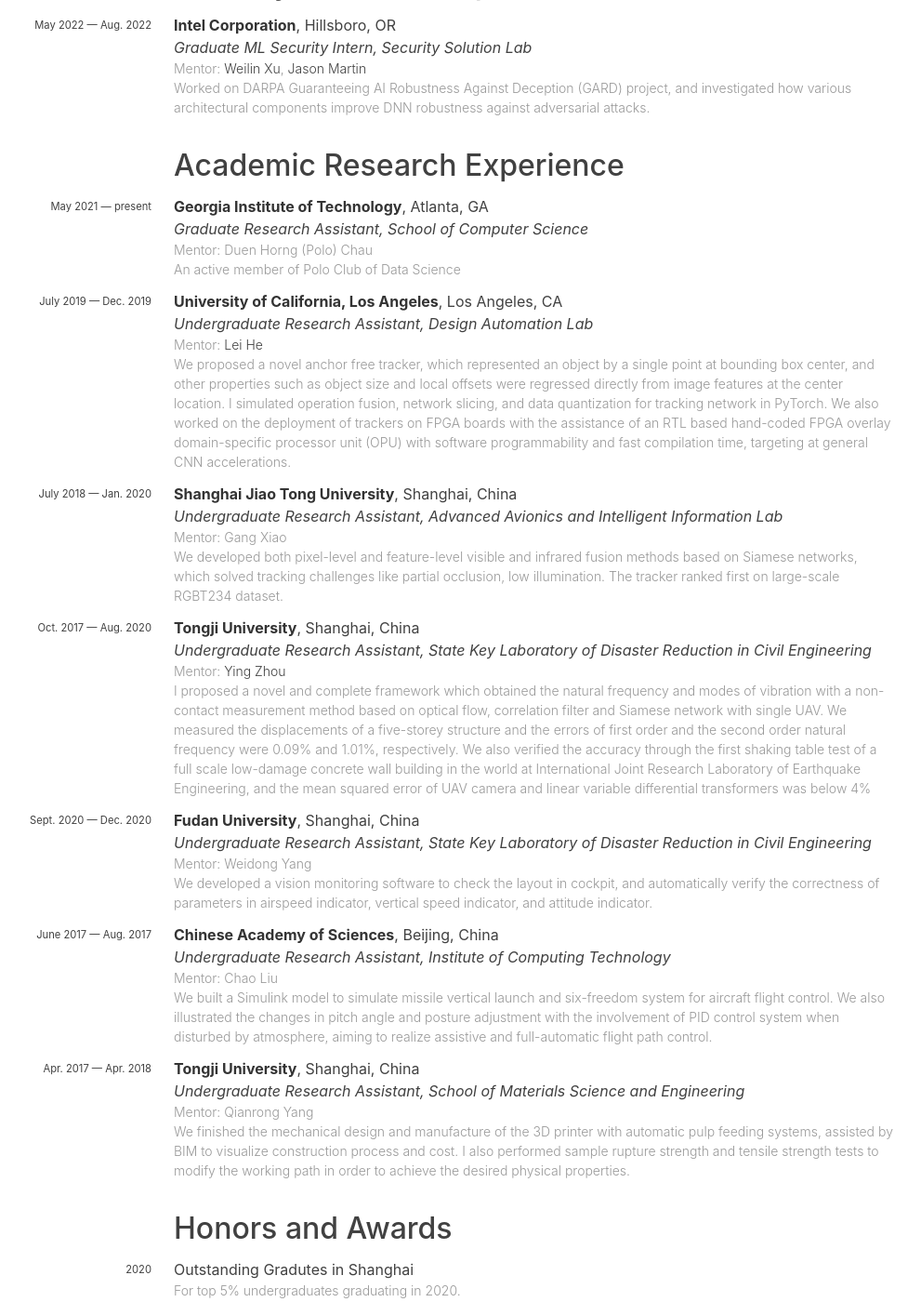
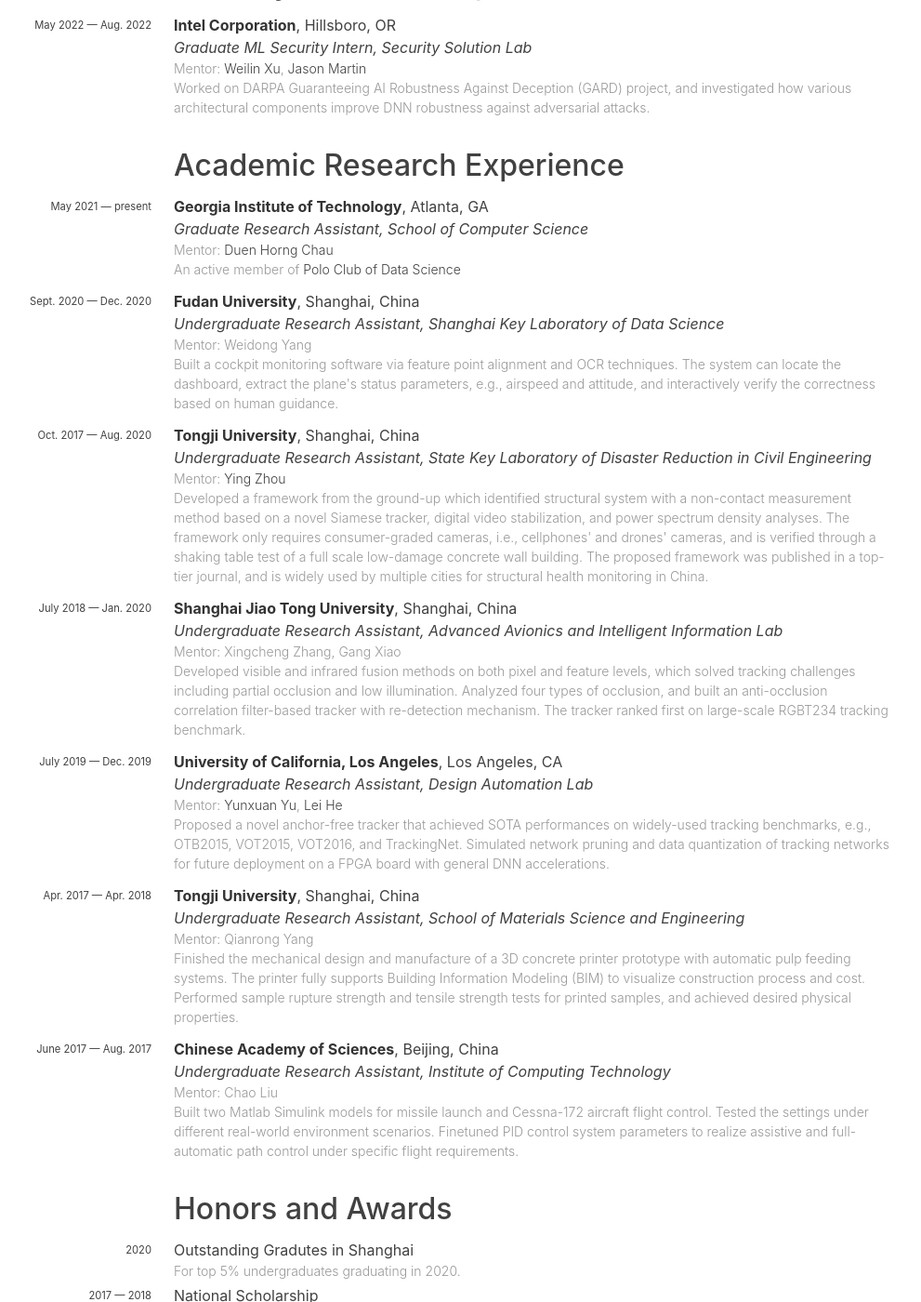
Before and after one commit to nemathahmed/temp_site2, a Jekyll site: the page built from cv.md, in a window 1280 px wide and 1400 px high, scrolled down 853 px. Shown: the whole window at 93% size, without its empty margins (145-1136 px from the left). Built offline with Jekyll 4.4.1, drawn with Linux system fonts in a browser that asks for light colours; nearby versions of some CDN libraries; some web fonts are replaced.

Commit message:
Update experience contents

```diff
--- a/_data/experiences.yaml
+++ b/_data/experiences.yaml
@@ -20,42 +20,24 @@
   year: "May 2021 —"
   year-extra: "present"
   mentors:
-    - Duen Horng (Polo) Chau
-  description: "An active member of Polo Club of Data Science"
+    - Duen Horng Chau
+  description: An active member of <a href="https://poloclub.github.io/">Polo Club of Data Science</a>
   institution-url: http://gatech.edu
-  group-url: https://poloclub.github.io/
+  group-url: https://www.scs.gatech.edu/
   type: academic
 
-- institution: University of California, Los Angeles
-  location: "Los Angeles, CA"
-  position: Undergraduate Research Assistant
-  group: Design Automation Lab
-  year: "July 2019 —"
-  year-extra: "Dec. 2019"
-  mentors:
-    - Lei He
-  description: "We proposed a novel anchor free tracker, which represented an object by a single point at bounding box center,
-  and other properties such as object size and local offsets were regressed directly from image features at the center location.
-  I simulated operation fusion, network slicing, and data quantization for tracking network in PyTorch. We also worked on
-  the deployment of trackers on FPGA boards with the assistance of an RTL based hand-coded FPGA overlay domain-specific processor unit (OPU)
-  with software programmability and fast compilation time, targeting at general CNN accelerations."
-  institution-url: https://www.ucla.edu/
-  group-url: http://eda.ee.ucla.edu/
-  type: academic
-
-- institution: Shanghai Jiao Tong University
+- institution: Fudan University
   location: "Shanghai, China"
   position: Undergraduate Research Assistant
-  group: Advanced Avionics and Intelligent Information Lab
-  year: "July 2018 —"
-  year-extra: "Jan. 2020"
+  group: Shanghai Key Laboratory of Data Science
+  year: "Sept. 2020 —"
+  year-extra: "Dec. 2020"
   mentors:
-    - Gang Xiao
-  description: "We developed both pixel-level and feature-level visible and infrared fusion methods
-  based on Siamese networks, which solved tracking challenges like partial occlusion, low illumination.
-  The tracker ranked first on large-scale RGBT234 dataset."
-  institution-url: https://en.sjtu.edu.cn/
-  group-url: http://www.avionics.icoc.in/
+    - Weidong Yang
+  description: "Built a cockpit monitoring software via feature point alignment and OCR techniques.
+  The system can locate the dashboard, extract the plane's status parameters, e.g., airspeed and attitude, and interactively verify the correctness based on human guidance."
+  institution-url: https://www.fudan.edu.cn/en/
+  group-url: https://datascience.fudan.edu.cn/
   type: academic
 
 - institution: Tongji University
@@ -66,30 +48,59 @@
   year-extra: "Aug. 2020"
   mentors:
     - Ying Zhou
-  description: "I proposed a novel and complete framework which obtained the natural frequency
-  and modes of vibration with a non-contact measurement method based on optical flow,
-  correlation filter and Siamese network with single UAV. We measured the displacements of a five-storey structure
-  and the errors of first order and the second order natural frequency were 0.09% and 1.01%, respectively.
-  We also verified the accuracy through the first shaking table test of a full scale low-damage
-  concrete wall building in the world at International Joint Research Laboratory of Earthquake Engineering,
-  and the mean squared error of UAV camera and linear variable differential transformers was below 4%"
+  description: "Developed a framework from the ground-up which identified structural system with a non-contact measurement method based on a novel Siamese tracker,
+  digital video stabilization, and power spectrum density analyses. The framework only requires consumer-graded cameras,
+  i.e., cellphones' and drones' cameras, and is verified through a shaking table test of a full scale low-damage concrete wall building.
+  The proposed framework was published in a top-tier journal, and is widely used by multiple cities for structural health monitoring in China."
   institution-url: https://en.tongji.edu.cn/
   group-url: http://www.ilee-tj.com/En/Data/View/813
   type: academic
 
-- institution: Fudan University
+- institution: Shanghai Jiao Tong University
   location: "Shanghai, China"
   position: Undergraduate Research Assistant
-  group: State Key Laboratory of Disaster Reduction in Civil Engineering
-  year: "Sept. 2020 —"
-  year-extra: "Dec. 2020"
+  group: Advanced Avionics and Intelligent Information Lab
+  year: "July 2018 —"
+  year-extra: "Jan. 2020"
   mentors:
-    - Weidong Yang
-  description: "We developed a vision monitoring software to check the layout in cockpit,
-  and automatically verify the correctness of parameters in airspeed indicator, vertical
-  speed indicator, and attitude indicator."
-  institution-url: https://www.fudan.edu.cn/en/
-  group-url: https://datascience.fudan.edu.cn/
+    - Xingcheng Zhang
+    - Gang Xiao
+  description: "Developed visible and infrared fusion methods on both pixel and feature levels, which solved tracking challenges including partial occlusion and low illumination.
+  Analyzed four types of occlusion, and built an anti-occlusion correlation filter-based tracker with re-detection mechanism.
+  The tracker ranked first on large-scale RGBT234 tracking benchmark."
+  institution-url: https://en.sjtu.edu.cn/
+  group-url: http://www.avionics.icoc.in/
+  type: academic
+
+- institution: University of California, Los Angeles
+  location: "Los Angeles, CA"
+  position: Undergraduate Research Assistant
+  group: Design Automation Lab
+  year: "July 2019 —"
+  year-extra: "Dec. 2019"
+  mentors:
+    - Yunxuan Yu
+    - Lei He
+  description: "Proposed a novel anchor-free tracker that achieved SOTA performances on widely-used tracking benchmarks, e.g., OTB2015, VOT2015, VOT2016, and TrackingNet.
+  Simulated network pruning and data quantization of tracking networks for future deployment on a FPGA board with general DNN accelerations."
+  institution-url: https://www.ucla.edu/
+  group-url: http://eda.ee.ucla.edu/
+  type: academic
+
+
+- institution: Tongji University
+  location: "Shanghai, China"
+  position: Undergraduate Research Assistant
+  group: School of Materials Science and Engineering
+  year: "Apr. 2017 —"
+  year-extra: "Apr. 2018"
+  mentors:
+    - Qianrong Yang
+  description: "Finished the mechanical design and manufacture of a 3D concrete printer prototype
+  with automatic pulp feeding systems. The printer fully supports Building Information Modeling (BIM) to visualize construction process
+  and cost. Performed sample rupture strength and tensile strength tests for printed samples, and achieved desired physical properties."
+  institution-url: https://en.tongji.edu.cn/
+  group-url: https://smse.tongji.edu.cn/English/Home.htm
   type: academic
 
 - institution: Chinese Academy of Sciences
@@ -100,26 +111,9 @@
   year-extra: "Aug. 2017"
   mentors:
     - Chao Liu
-  description: "We built a Simulink model to simulate missile vertical launch and six-freedom
-  system for aircraft flight control. We also illustrated the changes in pitch angle and posture
-  adjustment with the involvement of PID control system when disturbed by atmosphere, aiming to
-  realize assistive and full-automatic flight path control."
+  description: "Built two Matlab Simulink models for missile launch and Cessna-172 aircraft flight control.
+  Tested the settings under different real-world environment scenarios.
+  Finetuned PID control system parameters to realize assistive and full-automatic path control under specific flight requirements. "
   institution-url: https://english.cas.cn/
   group-url:  http://english.ict.cas.cn/
   type: academic
-
-- institution: Tongji University
-  location: "Shanghai, China"
-  position: Undergraduate Research Assistant
-  group: School of Materials Science and Engineering
-  year: "Apr. 2017 —"
-  year-extra: "Apr. 2018"
-  mentors:
-    - Qianrong Yang
-  description: "We finished the mechanical design and manufacture of the 3D printer
-  with automatic pulp feeding systems, assisted by BIM to visualize construction process
-  and cost. I also performed sample rupture strength and tensile strength tests to modify
-  the working path in order to achieve the desired physical properties."
-  institution-url: https://en.tongji.edu.cn/
-  group-url: https://smse.tongji.edu.cn/English/Home.htm
-  type: academic
```
